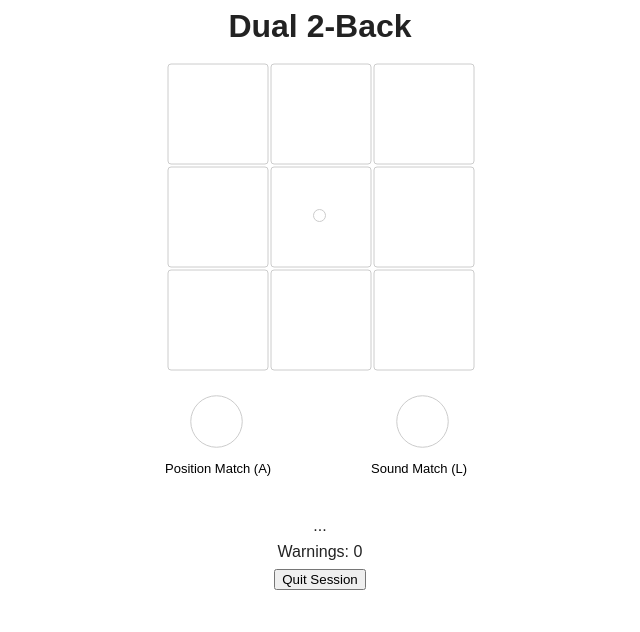
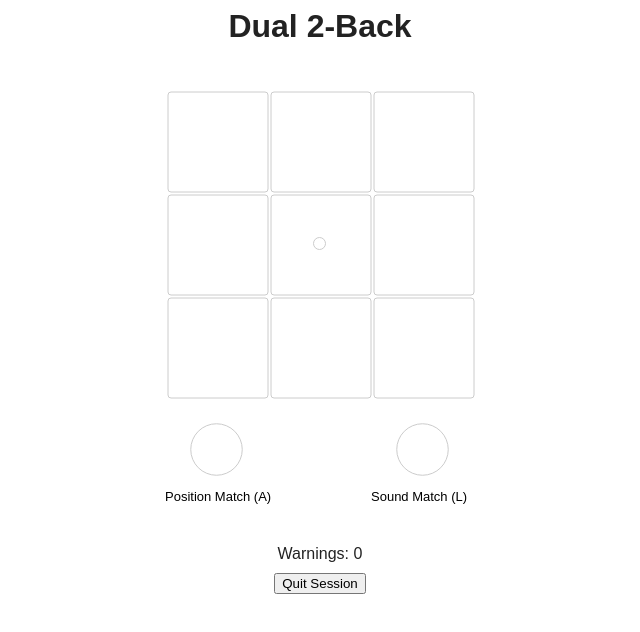
Before and after one commit to ptvirgo/n-back, a plain HTML site: page index.html in a window 1280 px wide. Both pictures are taken after a click on the button "Start Session". Shown: the whole page, without its empty margins (320-960 px from the left). Drawn offline with Linux system fonts and the light colour scheme; no server answers.

Commit message:
Layout adjusted.

```diff
--- a/index.html
+++ b/index.html
@@ -8,8 +8,8 @@
   <body>
 
   <h1 id="trialTitle">Dual N-Back</h1>
+  <p id="stdout">Click "Start Session" to begin.</p>
   <svg id="snapBoard" width="310" height="420"></svg>
-  <p id="stdout">...</p>
   <p id="warns">Warnings: </p>
   <p><input id="sessionControl" type="button" value="Start Session" /></p>
 
--- a/js/n-back.js
+++ b/js/n-back.js
@@ -286,7 +286,7 @@ Effect
 
   this.reset = function() {
 
-    print( "..." );
+    print( "" );
     indicators[ "position" ].indicate( "inactive" );
     indicators[ "sound" ].indicate( "inactive" );
 
--- a/style/style.css
+++ b/style/style.css
@@ -10,6 +10,10 @@ h1, h2, h3, h4, h5, h6, p
   margin: 0 0 .5em 0;
 }
 
+p {
+  min-height: 1.25em;
+}
+
 svg
 {
   margin: 0 0 2em 0;
```
